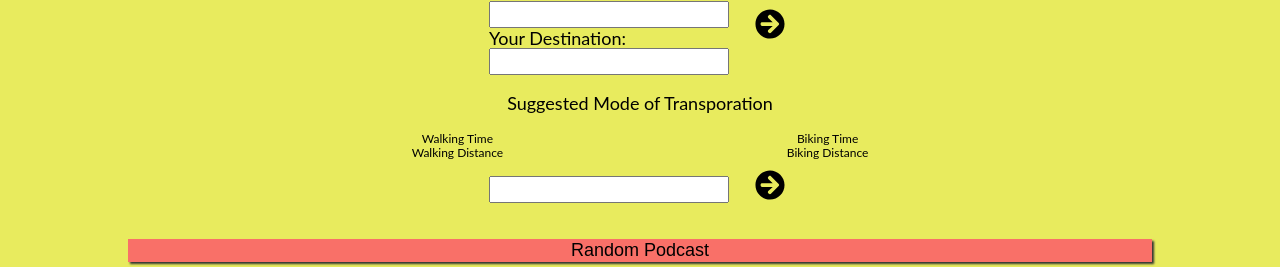
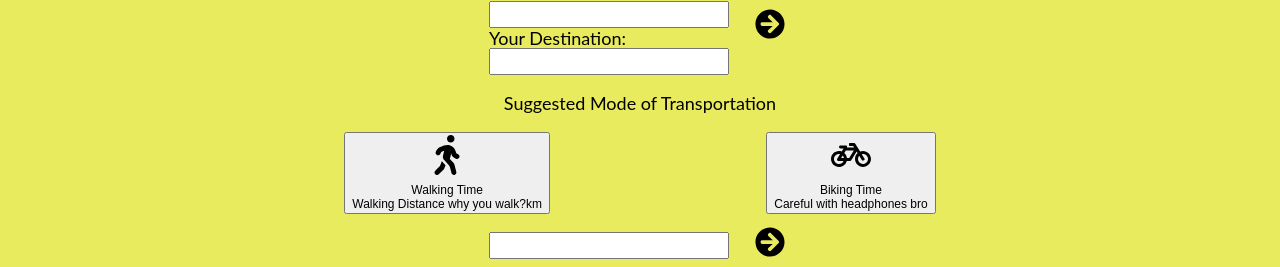
Before and after one commit to capibara33/podcastPrioritizer, a React (Create React App) app: page / in a window 1280 px wide. Shown: the part 170-437 px from the top of the page. Built offline with nearby package versions, Linux system fonts and the light colour scheme; no server answers.

Commit message:
all that for stuff happening together

```diff
--- a/src/components/App.js
+++ b/src/components/App.js
@@ -2,32 +2,25 @@ import { Fragment, useState } from 'react';
 import '../styles/App.css';
 import LandingPage from './LandingPage';
 import LocationForm from './LocationForm';
-import TransportationMode from './TransportationMode';
+// import TransportationMode from './TransportationMode';
 import PodcastSearch from './PodcastSearch';
 import PodcastResults from './PodcastResults';
 
 
 function App() {
   const [podcasts, setPodcasts] = useState([]);
-  const [mapData, setMapData] = useState([]);
-  // const mapDataArray = [];
-  // const handleLocationData = (locationData) => {
-  //   setLocation(locationData)
-  // }
-
-  // const handleDestinationData = (destinationData) => {
-  //   setDestination(destinationData)
-  // }
+  const [commuteTime, setCommuteTime] = useState(0)
 
   const handlePodcastData = (data) => {
     setPodcasts(data);
   }
 
-  const handleMapData = (mapData) => {
-    // mapDataArray.push(mapData);
-    // setMapData(mapDataArray);
-    // console.log(mapDataArray)
+  const handleCommuteTime = (time) => {
+    setCommuteTime(time)
   }
+
+  console.log(commuteTime)
+
 
   return (
 
@@ -35,9 +28,9 @@ function App() {
       <LandingPage />
 
       <main>
-        <LocationForm setMapData={handleMapData}/>
+        <LocationForm handleCommuteTime={handleCommuteTime}/>
         {/* <TransportationMode setMapData={mapData} /> */}
-        <PodcastSearch handlePodcastData={handlePodcastData}/>
+        <PodcastSearch handlePodcastData={handlePodcastData} commuteTime={commuteTime}/>
         <PodcastResults podcastInfo={podcasts} />
       </main>
 
--- a/src/components/LocationForm.js
+++ b/src/components/LocationForm.js
@@ -1,19 +1,22 @@
 // LocationForm.js
 import { FaArrowCircleRight } from 'react-icons/fa';
 import { useEffect, useState } from 'react';
+import { FaWalking, FaBicycle } from 'react-icons/fa'
+import timeConverter from '../utilities/timeConverter.js'
 
 
-const LocationForm = () => {
+const LocationForm = ({handleCommuteTime}) => {
   const [location, setLocation] = useState('');
   const [destination, setDestination] = useState('');
-  const [walkResponse, setWalkResponse] = useState('')
-  const [bikeResponse, setBikeResponse] = useState('')
-  const [tempWalk, setTempWalk] = useState('')
-  const [tempBike, setTempBike] = useState('')
+  const [walkResponse, setWalkResponse] = useState([])
+  const [bikeResponse, setBikeResponse] = useState([])
+  const [tempWalk, setTempWalk] = useState([])
+  const [tempBike, setTempBike] = useState([])
 
   const mapQuestKey = '85d9QlTc92OXzKSDUGGbDDMPZQteWDr0';
 
   useEffect (()=>{
+
     const mapQuestURL = new URL(`http://www.mapquestapi.com/directions/v2/route`)
 
     mapQuestURL.search = new URLSearchParams({
@@ -58,10 +61,6 @@ const LocationForm = () => {
   }, [bikeResponse])
 
 
-
-
-
-
   const handleLocationInput = (event) => {
       setLocation(event.target.value)
   }
@@ -76,7 +75,7 @@ const LocationForm = () => {
     setBikeResponse(tempBike)
   }
 
-
+  // console.log(walkResponse.realTime)
 
   return (
     <>
@@ -97,17 +96,33 @@ const LocationForm = () => {
     </div>
 
      <div className="wrapper transportationContainer">
-        <p>Suggested Mode of Transporation</p>
+        <p>Suggested Mode of Transportation</p>
         <div className="transportIconContainer">
           <div>
-            {/* <FaWalking /> */}
-            <p>Walking Time {walkResponse.realTime}</p>
-            <p>Walking Distance {walkResponse.distance}</p>
+
+            <button onClick={()=>{handleCommuteTime(walkResponse.realTime)}}>
+              <FaWalking />
+              <p>Walking Time {timeConverter(walkResponse.realTime)}</p>
+              <p>Walking Distance {walkResponse.distance ? (walkResponse.distance).toFixed(1) : 'why you walk?'}km</p>
+            </button>
+
           </div>
           <div>
-            {/* <FaBicycle /> */}
-            <p>Biking Time {bikeResponse.realTime}</p>
-            <p>Biking Distance {bikeResponse.distance}</p>
+
+            <button onClick={()=>{handleCommuteTime(bikeResponse.realTime)}}>
+              <FaBicycle />
+              <p>Biking Time {timeConverter(bikeResponse.realTime)}</p>
+              {/* <p>Biking Distance {bikeResponse.distance ? (bikeResponse.distance).toFixed(1) : 'careful with headphones bro '}km</p> */}
+
+              {bikeResponse.distance
+              ? <p>Biking Distance {(bikeResponse.distance).toFixed(1)}km</p>
+
+              : <p>Careful with headphones bro</p> }
+{/*
+              (bikeResponse.distance).toFixed(1) : 'careful with headphones bro ' */}
+
+            </button>
+
           </div>
         </div>
     </div>
--- a/src/components/PodcastSearch.js
+++ b/src/components/PodcastSearch.js
@@ -3,15 +3,20 @@ import { useState } from 'react'
 
 const PodcastSearch = (props) => {
 	const podcastURL = new URL('https://listen-api.listennotes.com/api/v2/search')
-	const { handlePodcastData } = props
+	const { handlePodcastData, commuteTime } = props
 	const [userSearch, setUserSearch] = useState('');
+
+	const commuteInMinutes = Math.floor(commuteTime / 60)
+
+	// console.log(commuteInMinutes + 10)
 
 	const podcastFetch = (() => {
 
+
 	podcastURL.search = new URLSearchParams({
 		q: userSearch,
-		len_min: 0,
-		len_max: 180
+		len_min: commuteInMinutes,
+		len_max: commuteInMinutes + 10,
 	})
 
 	fetch(podcastURL, {
```
